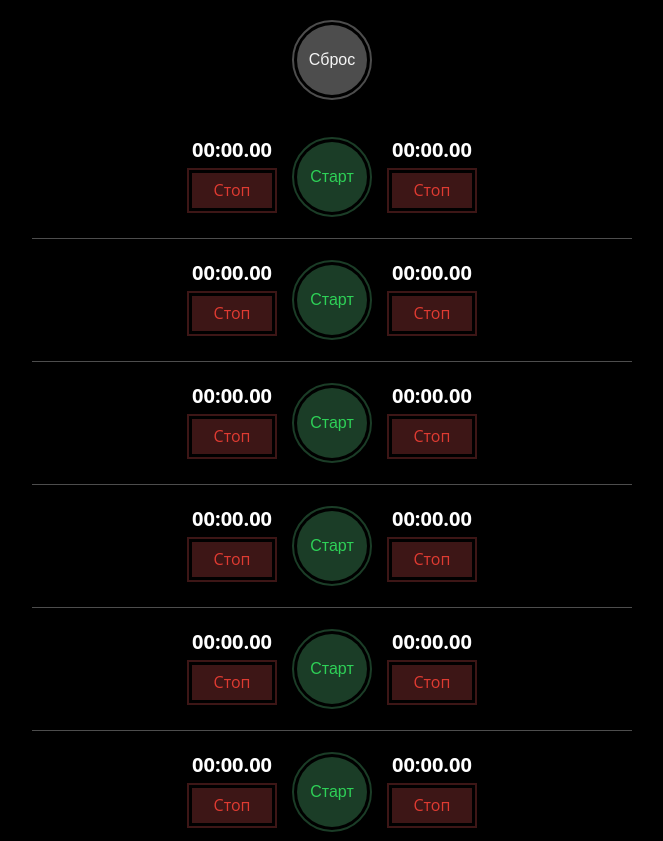
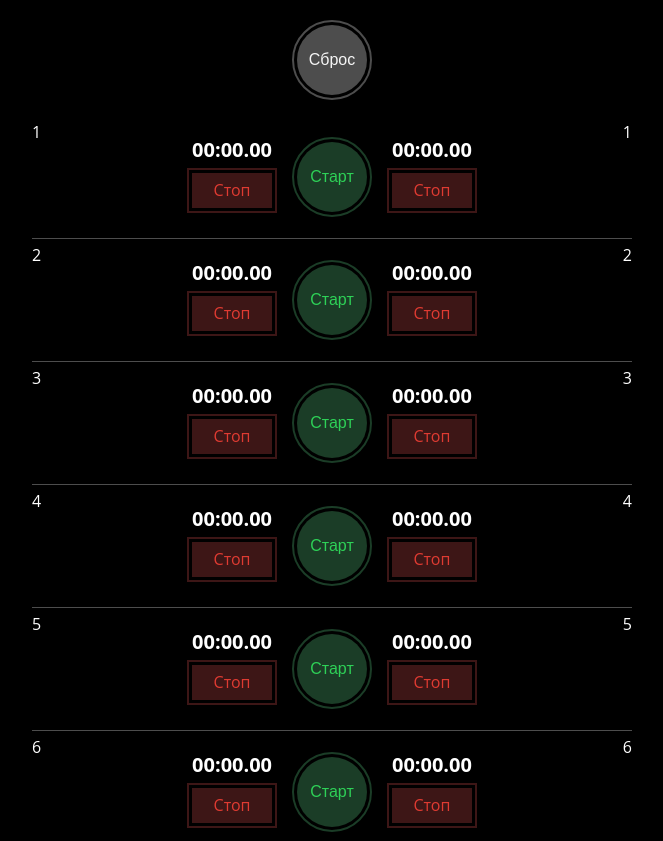
Before and after one commit to mafi0znik/ivan-stopwatch, a plain HTML site: page index.html in a window 1280 px wide. Shown: the top 841 px of the page, without its empty margins (308-971 px from the left). Drawn offline with nearby package versions, Linux system fonts and the light colour scheme.

Commit message:
add counter

```diff
--- a/index.html
+++ b/index.html
@@ -13,6 +13,7 @@
     font-family: 'Open Sans', sans-serif;
     margin: 0;
     background-color: black;
+    counter-reset: section;
   }
 
   .stopwatch-container {
@@ -54,12 +55,26 @@
     width: 100%;
   }
   .list-stopwatch li {
+    position: relative;
     padding: 10px 0;
     margin: 0;
     display: flex;
     align-items: center;
     justify-content: center;
     border-bottom: 1px solid #4D4D4D;
+    counter-increment: section;
+  }
+  .list-stopwatch li::before, .list-stopwatch li::after {
+    content: counter(section);
+    position: absolute;
+    top: 5px;
+    left: 0;
+    color: white;
+    font-size: 16px;
+  }
+  .list-stopwatch li::after {
+    left: auto;
+    right: 0;
   }
   .list-stopwatch li:last-child {
     border-bottom: none;
```
